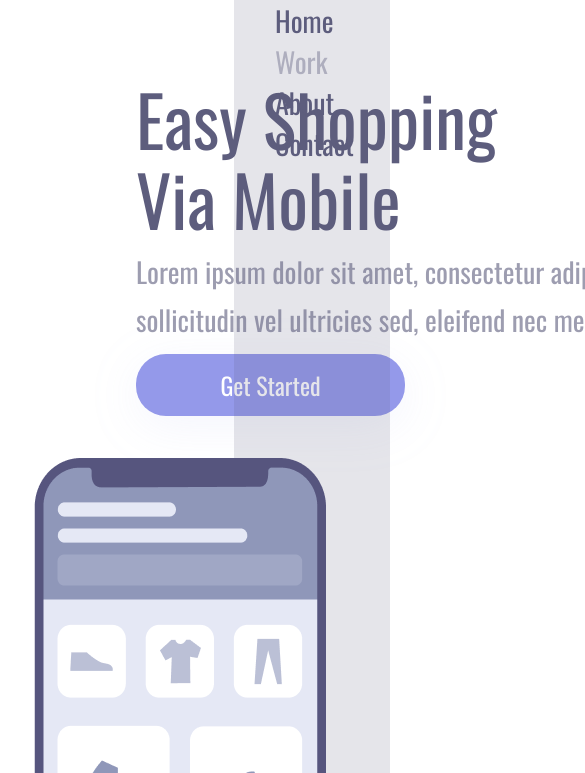
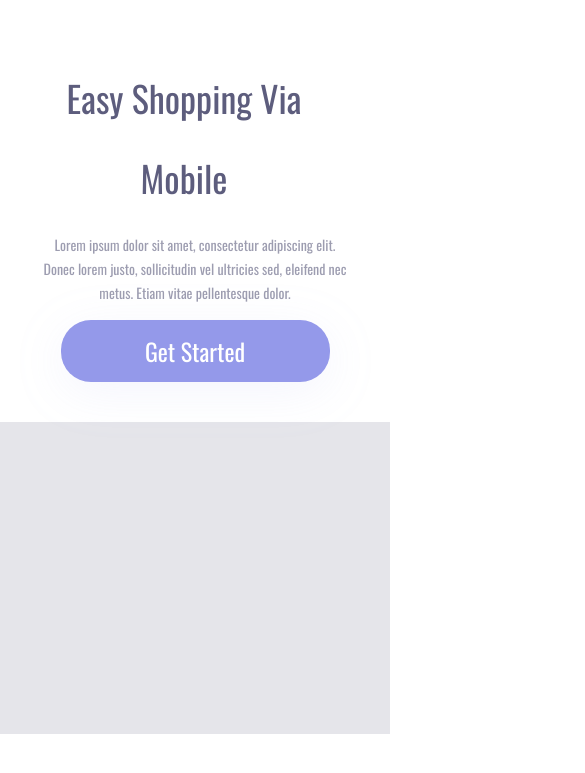
Before and after one commit to Williancosta98/Easy-Shopping-Via-Mobile, a plain HTML site: page index.html in a window 390 px wide. Shown: the top 773 px of the page, 585 px wide, since content can reach past the window. Drawn offline with nearby package versions, Linux system fonts and the light colour scheme.

Commit message:
alteração no paragrafo

```diff
--- a/style.css
+++ b/style.css
@@ -92,3 +92,51 @@ a:nth-child(2) {
 .link-menu:active {
     color: blue;
 }
+
+@media screen and (max-width:900px){
+    .container-left{
+        width: 100%;
+        height: 50%;
+        padding: 0;
+        margin: 0;
+    }
+
+    .container-right{
+        display: block;
+        height: auto;
+        width: 100%;
+        position: static;
+        padding: 40%;
+    }
+
+    img{
+        position: static;
+        max-width: 90%;
+    }
+
+    header{
+        display: none;
+    }
+
+    h1{
+       color: #5D5D7D;
+       text-align: center;
+       font-size: 36px;
+       font-weight: 400;
+       width: 268px;
+       margin: 58px 50px 0 50px;
+    }
+
+    p{
+        margin: 15px 40px;
+        width: auto;
+        text-align: center;
+        font-size: 14px;
+        line-height: 24px;
+    }
+
+    button{
+        display: block;
+        margin: 0 auto;
+    }
+}
```
